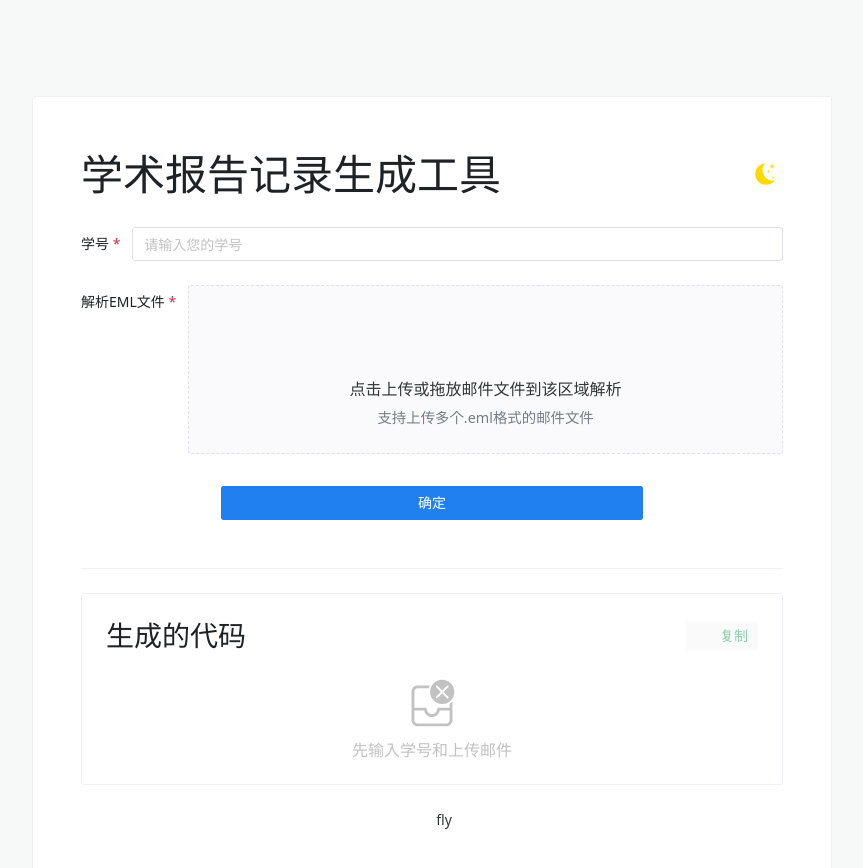
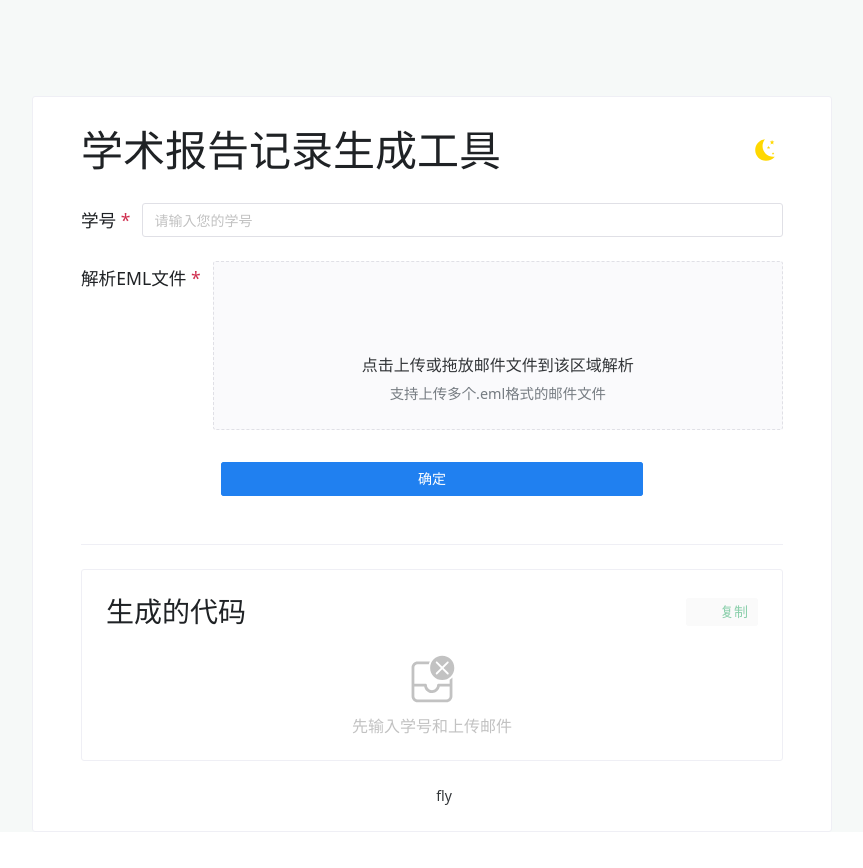
Before and after one commit to CS-liujf/report, a Vue app: page / in a window 1280 px wide. Shown: the top 868 px of the page, without its empty margins (208-1071 px from the left). After the commit the page ends 832 px from the top, so only its background shows below. Built offline with nearby package versions, Linux system fonts and the light colour scheme; some icons are missing.

Commit message:
perf: 优化显示效果

```diff
--- a/src/App.vue
+++ b/src/App.vue
@@ -9,12 +9,12 @@
         </template>
         <n-form label-placement="left" :rules="rules" ref="formRef" :model="formData">
           <!-- 学号输入 -->
-          <n-form-item label="学号" path="studentId">
+          <n-form-item label="学号" path="studentId" label-style="font-size: 1.1rem">
             <n-input v-model:value="formData.studentId" placeholder="请输入您的学号" />
           </n-form-item>
 
           <!-- 文件上传 -->
-          <n-form-item label="解析EML文件" required>
+          <n-form-item label="解析EML文件" required label-style="font-size: 1.1rem">
             <n-upload multiple directory-dnd v-model:file-list="formData.emlFiles">
               <n-upload-dragger>
                 <div style="margin-bottom: 12px">
@@ -327,7 +327,7 @@ const backgroundColor = computed(() => (isDark.value ? '#101014' : '#f6f9f8'));
 
 .main-card {
   max-width: 800px;
-  padding: 1.5rem;
+  padding: 0rem 1.5rem;
   margin-top: 6rem;
 }
 
```
